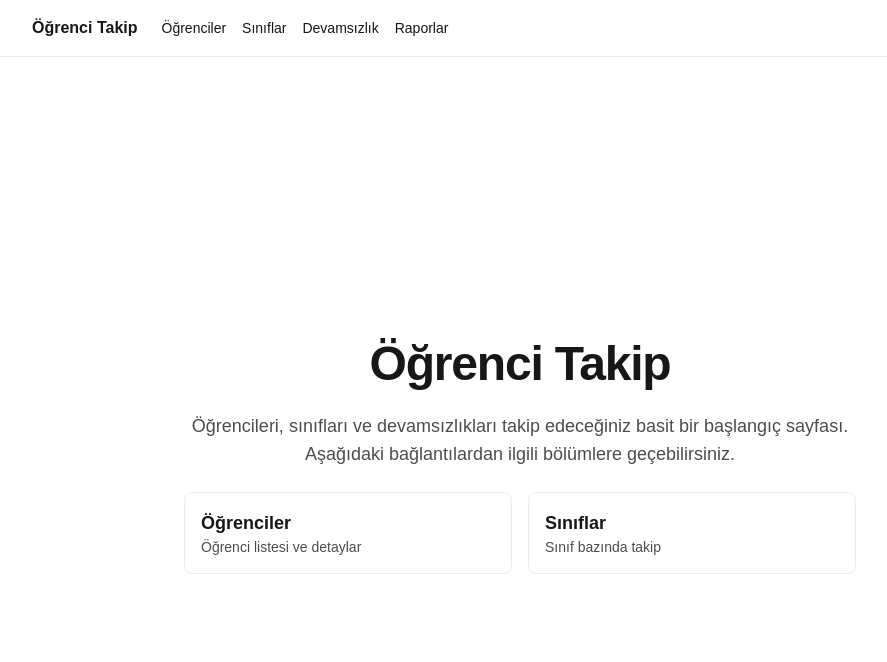
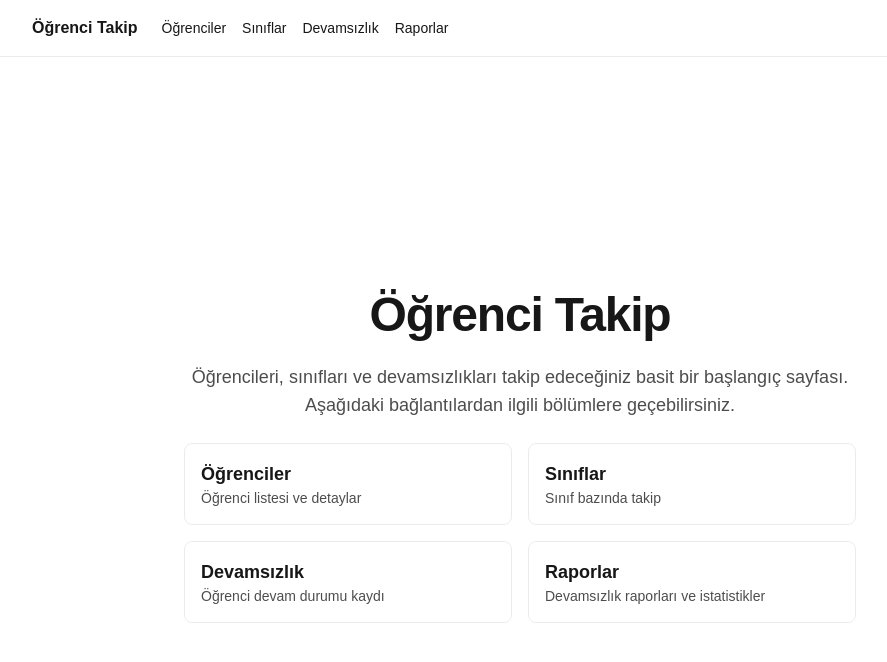
Before and after one commit to tacker2022/ogrenci-takip, a Next.js app: page / in a window 1280 px wide. Shown: the top 662 px of the page, without its empty margins (120-1007 px from the left). Built offline with nearby package versions, Linux system fonts and the light colour scheme.

Commit message:
Ana sayfaya devamsızlık ve raporlar linkleri eklendi, next.config.js turbopack güncellemesi

```diff
--- a/app/page.tsx
+++ b/app/page.tsx
@@ -22,6 +22,20 @@ export default function Home() {
             <div className="text-lg font-semibold">Sınıflar</div>
             <div className="text-sm text-black/70 dark:text-white/70">Sınıf bazında takip</div>
           </a>
+          <a
+            href="/devamsizlik"
+            className="rounded-lg border border-black/[.08] dark:border-white/[.145] p-4 hover:bg-[#f2f2f2] dark:hover:bg-[#1a1a1a] transition-colors text-left"
+          >
+            <div className="text-lg font-semibold">Devamsızlık</div>
+            <div className="text-sm text-black/70 dark:text-white/70">Öğrenci devam durumu kaydı</div>
+          </a>
+          <a
+            href="/raporlar"
+            className="rounded-lg border border-black/[.08] dark:border-white/[.145] p-4 hover:bg-[#f2f2f2] dark:hover:bg-[#1a1a1a] transition-colors text-left"
+          >
+            <div className="text-lg font-semibold">Raporlar</div>
+            <div className="text-sm text-black/70 dark:text-white/70">Devamsızlık raporları ve istatistikler</div>
+          </a>
         </div>
       </div>
     </main>
--- a/next.config.js
+++ b/next.config.js
@@ -1,10 +1,8 @@
 /** @type {import('next').NextConfig} */
 const nextConfig = {
-  experimental: {
-    turbo: {
-      // Turbopack'i production build'de devre dışı bırak
-      rules: {}
-    }
+  turbopack: {
+    // Turbopack yapılandırması
+    rules: {}
   }
 }
 
```
